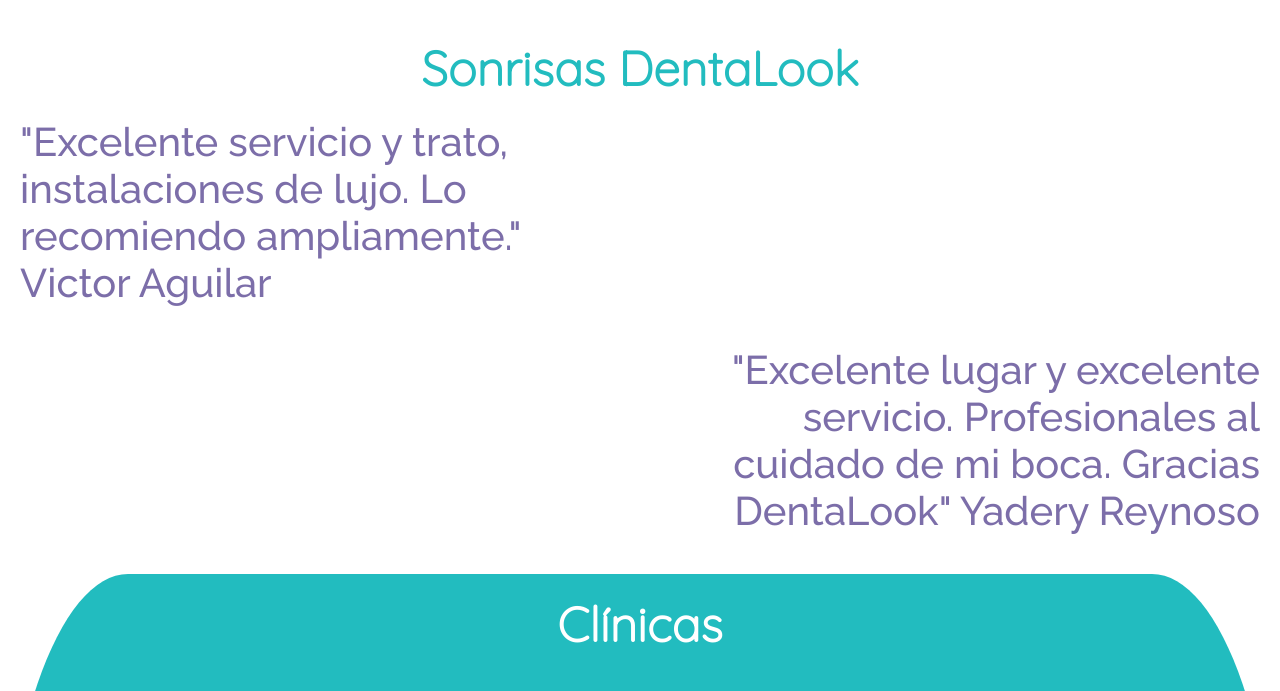
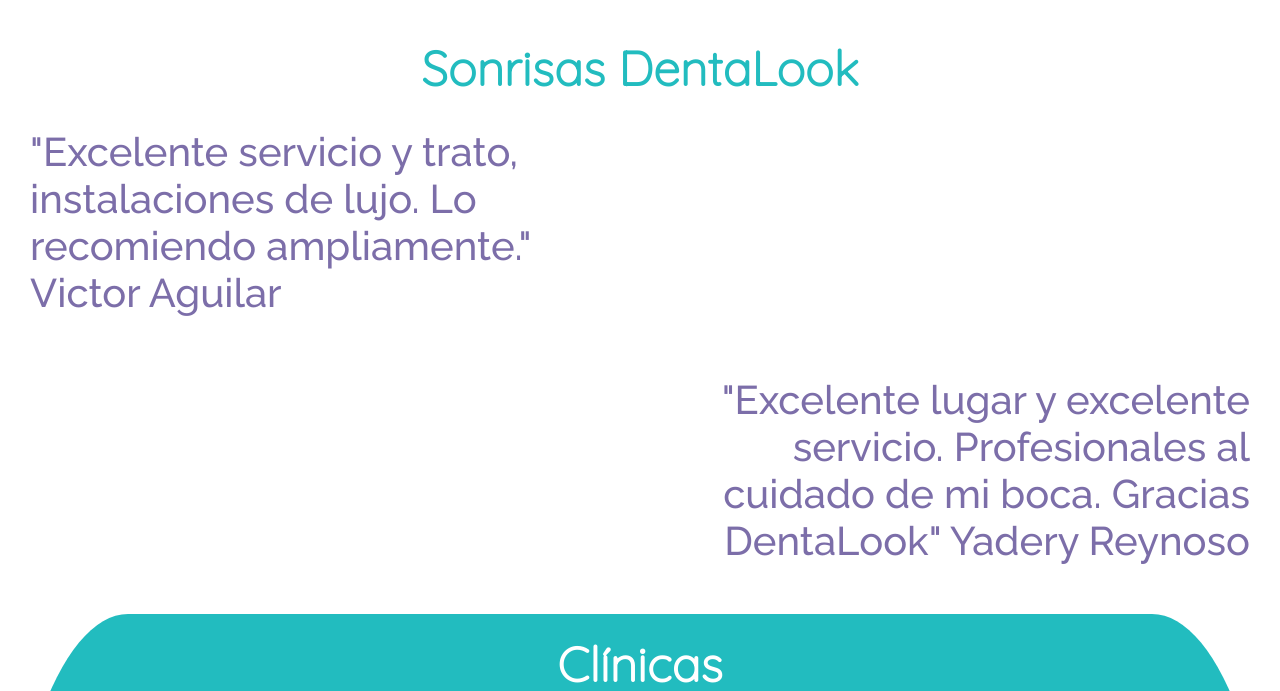
Before and after one commit to MariaAnayaFernandez/DentaLookAnaya, a plain HTML site: page index.html in a window 1280 px wide. Shown: the part 2263-2954 px from the top of the page. Drawn offline with Linux system fonts and the light colour scheme.

Commit message:
commit 5

```diff
--- a/style.css
+++ b/style.css
@@ -197,8 +197,15 @@
     grid-area: pac1;
     text-align: left;
     margin: 10px;
-    padding: 10px;
+    padding: 20px;
     color: rgb(124, 110, 169);
+}
+
+.paciente1 p{
+        animation-duration: 3s;
+        animation-name: slidein;
+        animation-iteration-count: infinite;
+        animation-direction: alternate;
 }
 
 
@@ -206,7 +213,7 @@
     grid-area: pac2;
     text-align: right;
     margin: 10px;
-    padding: 10px;
+    padding: 20px;
 }
 
 /* Clínicas INICIO */
```
